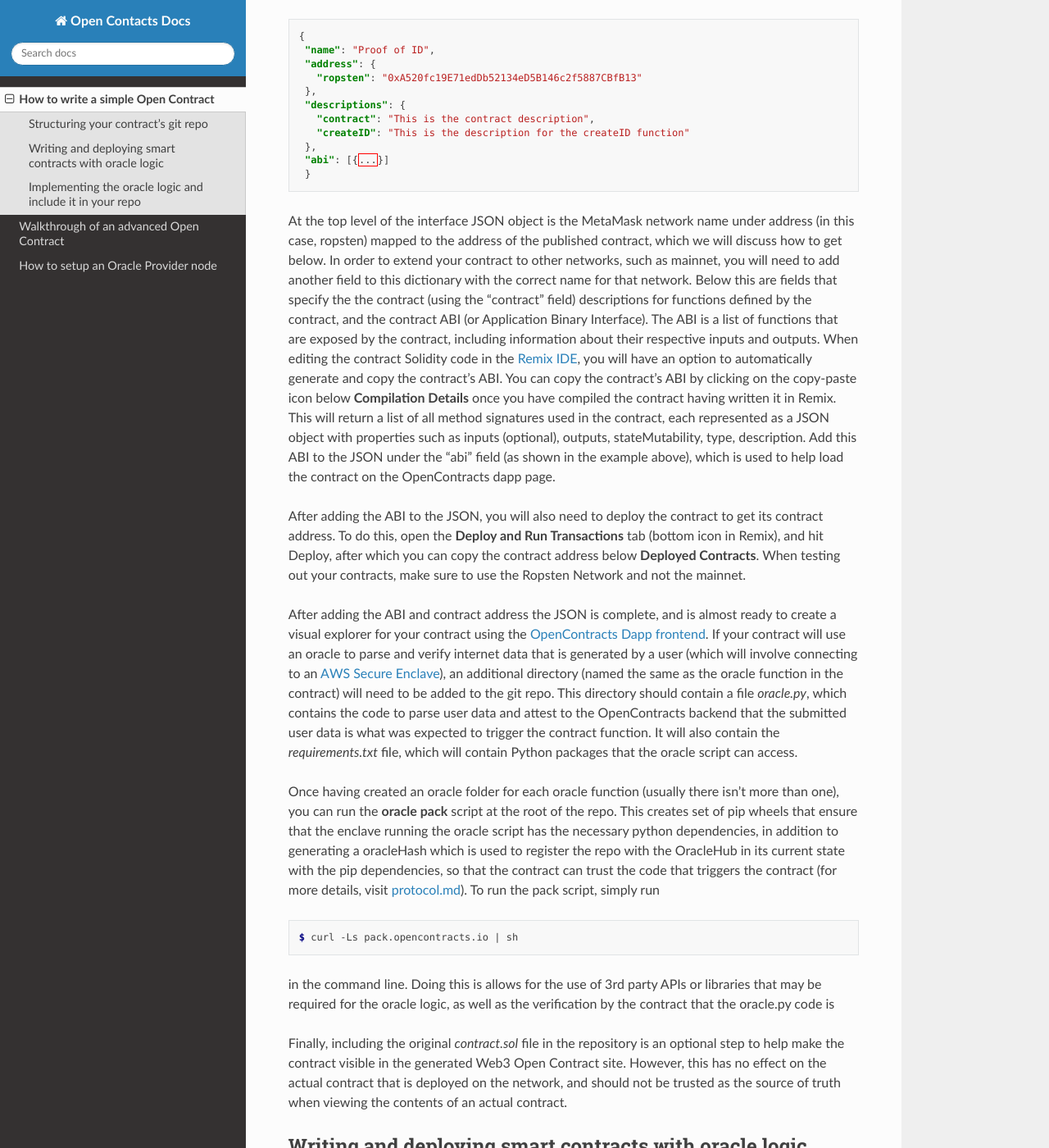
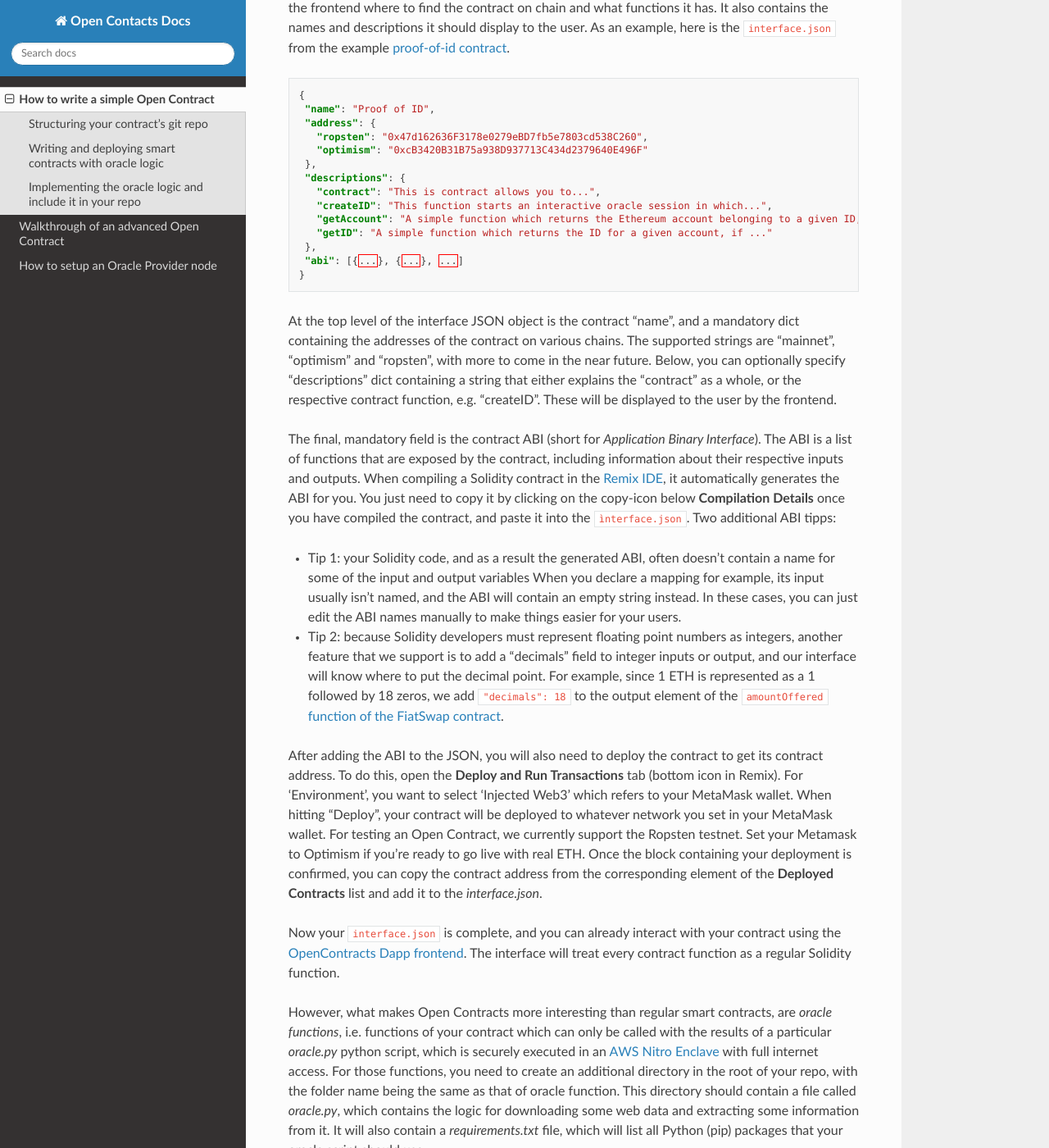
Before and after one commit to open-contracts/docs, a Sphinx documentation site: the page built from docs/source/structure.rst, in a window 1280 px wide and 1400 px high, scrolled down 620 px. Shown: the whole window at 82% size. Built offline with Sphinx 7.4.7 and the Read the Docs theme 2.0.0, drawn with Linux system fonts in a browser that asks for light colours; some of the changed text lies outside the part shown.

Commit message:
Update structure.rst

```diff
--- a/docs/source/structure.rst
+++ b/docs/source/structure.rst
@@ -4,11 +4,7 @@
 Structuring your contract's git repo
 ------------------------------------
 
-To help illustrate the structure of a simple Open Contract, below we walkthrough
-the generated file-tree for a sample contract. The ``contract.sol`` file is one that can be treated
-as optional, and should be included mainly for transparency so that the contract
-source code is viewable to the user. We will explain later on how to implement
-this as well.
+First, we need to clarify how to structure an Open Contract repo The ``contract.sol`` and ``README.md`` files aren't used by the protocol and just recommended to make it easier to interpret the oracle logic. The protocol ultimately only cares about the contract that is deployed on Ethereum, and users should verify its code on etherscan for example, which they can do by clicking on the contract address at the top of the automatically generated frontend at https://dapp.opencontracts.io/#/your-github-account/your-contract-repo . The remaining files *are* used by the protocol, so let's dive into them:
 
 ::
 
@@ -22,68 +18,49 @@
         └── requirements.txt
 
 The first file that you will need to generate for your contract is the ``interface.json``.
-In brief, this file will determine the functions and parameters needed to implement
-the contract, and is used to allow a user to interact with the rendered Web3 page for
-your contract. As an example, here is the ``interface.json`` from the example `proof-of-id
+It's job is to tell the frontend where to find the contract on chain and what functions it has. It also contains the names and descriptions it should display to the user. As an example, here is the ``interface.json`` from the example `proof-of-id
 contract <https://github.com/open-contracts/proof-of-id>`_.
 
 .. code-block:: json
 
-    {
-     "name": "Proof of ID",
-     "address": {
-       "ropsten": "0xA520fc19E71edDb52134eD5B146c2f5887CBfB13"
-     },
-     "descriptions": {
-       "contract": "This is the contract description",
-       "createID": "This is the description for the createID function"
-     },
-     "abi": [{...}]
-     }
+ {
+  "name": "Proof of ID",
+  "address": {
+    "ropsten": "0x47d162636F3178e0279eBD7fb5e7803cd538C260",
+    "optimism": "0xcB3420B31B75a938D937713C434d2379640E496F"
+  },
+  "descriptions": {
+    "contract": "This is contract allows you to...",
+    "createID": "This function starts an interactive oracle session in which...",
+    "getAccount": "A simple function which returns the Ethereum account belonging to a given ID, if it exists.",
+    "getID": "A simple function which returns the ID for a given account, if ..."
+  },
+  "abi": [{...}, {...}, ...]
+ }
 
-At the top level of the interface JSON object is the MetaMask network name under address (in this case, ropsten) mapped to the address of the published contract, which we will discuss how to
-get below. In order to extend your
-contract to other networks, such as mainnet, you will need to add another field to this dictionary with the correct name for that network.
-Below this are fields that specify the the contract (using the "contract" field) descriptions for functions defined by the contract, and the contract ABI (or Application Binary Interface). The ABI is a list of functions that are exposed by the contract, including information about their respective inputs and outputs.
-When editing the contract Solidity code in the `Remix IDE <https://remix.ethereum.org/>`_,
-you will have an option to automatically generate and copy the contract's ABI. You can
-copy the contract's ABI by clicking on the copy-paste icon below **Compilation Details** once you have
-compiled the contract having written it in Remix.
-This will return a list of all method signatures used in the contract, each represented
-as a JSON object with properties such as inputs (optional), outputs, stateMutability, type, description.
-Add this ABI to the JSON under the "abi" field (as shown in the example above), which is
-used to help load the contract on the OpenContracts dapp page.
+At the top level of the interface JSON object is the contract "name", and a mandatory dict containing the addresses of the contract on various chains. The supported strings are "mainnet", "optimism" and "ropsten", with more to come in the near future. Below, you can optionally specify "descriptions" dict containing a string that either explains the "contract" as a whole, or the respective contract function, e.g. "createID". These will be displayed to the user by the frontend.
+
+The final, mandatory field is the contract ABI (short for *Application Binary Interface*). The ABI is a list of functions that are exposed by the contract, including information about their respective inputs and outputs. When compiling a Solidity contract in the `Remix IDE <https://remix.ethereum.org/>`_, it automatically generates the ABI for you. You just need to copy it by clicking on the copy-icon below **Compilation Details** once you have compiled the contract, and paste it into the ``ìnterface.json``. Two additional ABI tipps:
+
+* Tip 1: your Solidity code, and as a result the generated ABI, often doesn't contain a name for some of the input and output variables When you declare a mapping for example, its input usually isn't named, and the ABI will contain an empty string instead. In these cases, you can just edit the ABI names manually to make things easier for your users.
+* Tip 2: because Solidity developers must represent floating point numbers as integers, another feature that we support is to add a "decimals" field to integer inputs or output, and our interface will know where to put the decimal point. For example, since 1 ETH is represented as a 1 followed by 18 zeros, we add ``"decimals": 18`` to the output element of the ``amountOffered`` `function of the FiatSwap contract <https://github.com/open-contracts/fiat-swap/blob/849e81eee05498536aeed8683d6ae977c82db1fd/interface.json#L160/>`_.
 
 After adding the ABI to the JSON, you will also need to deploy the contract to get its contract address.
-To do this, open the **Deploy and Run Transactions** tab (bottom icon in Remix), and hit Deploy, after which you can copy the
-contract address below **Deployed Contracts**. When testing out your contracts, make sure to use
-the Ropsten Network and not the mainnet.
+To do this, open the **Deploy and Run Transactions** tab (bottom icon in Remix). For 'Environment', you want to select 'Injected Web3' which refers to your MetaMask wallet. When hitting "Deploy", your contract will be deployed to whatever network you set in your MetaMask wallet. For testing an Open Contract, we currently support the Ropsten testnet. Set your Metamask to Optimism if you're ready to go live with real ETH. Once the block containing your deployment is confirmed, you can copy the contract address from the corresponding element of the **Deployed Contracts** list and add it to the `interface.json`.
 
-After adding the ABI and contract address the JSON is complete, and is almost ready
-to create a visual explorer for your contract using the `OpenContracts Dapp frontend <https://dapp.opencontracts.io>`_.
-If your contract will use an oracle to parse and verify internet data that is generated by a user
-(which will involve connecting to an `AWS Secure Enclave <https://aws.amazon.com/ec2/nitro/nitro-enclaves/>`_), an additional directory
-(named the same as the oracle function in the contract) will need to be added to the git repo. This directory
-should contain a file `oracle.py`, which contains the code to parse user data and attest to the OpenContracts backend
-that the submitted user data is what was expected to trigger the contract function. It will also
-contain the `requirements.txt` file, which will contain Python packages that the oracle script can access.
+Now your ``interface.json`` is complete, and you can already interact with your contract using the `OpenContracts Dapp frontend <https://dapp.opencontracts.io>`_. The interface will treat every contract function as a regular Solidity function.
 
-Once having created an oracle folder for each oracle function (usually there isn't more than one), you
-can run the **oracle pack** script at the root of the repo. This creates set of pip wheels that ensure
-that the enclave running the oracle script has the necessary python dependencies, in addition to
-generating a oracleHash which is used to register the repo with the OracleHub in its current state with the pip dependencies,
-so that the contract can trust the code that triggers the contract (for more details, visit `protocol.md <https://www.opencontracts.io/#/protocol>`_).
-To run the pack script, simply run
+However, what makes Open Contracts more interesting than regular smart contracts, are *oracle functions*, i.e. functions of your contract which can only be called with the results of a particular `oracle.py` python script, which is securely executed in an `AWS Nitro Enclave <https://aws.amazon.com/ec2/nitro/nitro-enclaves/>`_ with full internet access. For those functions, you need to create an additional directory in the root of your repo, with the folder name being the same as that of oracle function. This directory
+should contain a file called `oracle.py`, which contains the logic for downloading some web data and extracting some information from it. It will also
+contain a `requirements.txt` file, which will list all Python (pip) packages that your oracle script should use.
+
+Once you created an oracle folder for each oracle function (in our sample contracts there's usually just one), you have to run the **oracle pack** script by running
 
 .. code-block:: console
 
   $ curl -Ls pack.opencontracts.io | sh
 
-in the command line. Doing this is allows for the use of 3rd party APIs or libraries that may be required for the oracle logic, as
-well as the verification by the contract that the oracle.py code is
-
-Finally, including the original `contract.sol` file in the repository is an optional step to help make the contract visible in the generated Web3 Open Contract site. However, this has no
-effect on the actual contract that is deployed on the network, and should not be trusted as the source of truth when viewing the contents of an actual contract.
+in the command line at the root of your contract repo. This downloads and compresses the packages listed in the `requirements.txt` file and places them into the respective oracle folders. It also generates an `oracleHashes.json` file at the root of your repo, which contains the SHA-256 hash of every oracle folder, uniquely identifying its contents. As we will show you shortly, these hashes are hardcoded into your contract in a way that allows our protocol to ensure that the oracle function can only be called with the results of exactly this specific oracle folder, executed in one of our oracle enclaves.
 
 .. _writing-deploying:
 
```
